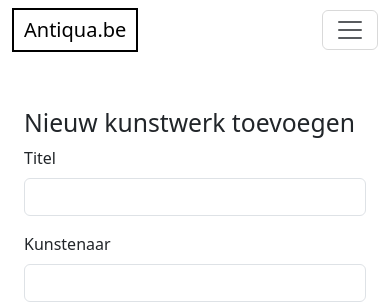
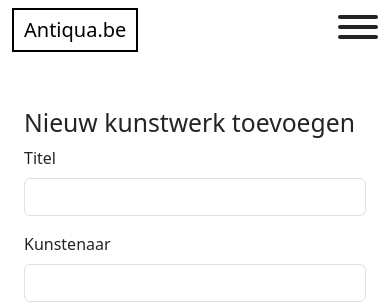
Before and after one commit to thomasvangompel/antiqua, a Flask app: page /art/add in a window 390 px wide. Shown: the top 306 px of the page. Run offline with Flask 3, Linux system fonts and the light colour scheme; the visitor is signed in with stand-in values (Sample User, id 1); data that the repository does not hold is empty; parts of the project's set-up code (start-up, migrations or seed data) failed here and were passed over; some libraries are stand-ins or nearby versions.

Commit message:
hamburger verbeterd

```diff
--- /dev/null
+++ b/app/static/hamburgers.min.css
@@ -0,0 +1,72 @@
+/* Hamburgers.css v1.1.3 | https://jonsuh.com/hamburgers/ | MIT License */
+.hamburger {
+  padding: 0;
+  display: inline-block;
+  cursor: pointer;
+  transition-property: opacity, filter;
+  transition-duration: 0.15s;
+  transition-timing-function: linear;
+  font: inherit;
+  color: inherit;
+  text-transform: none;
+  background-color: transparent;
+  border: none;
+  margin: 0;
+  overflow: visible;
+}
+.hamburger-box {
+  width: 40px;
+  height: 24px;
+  display: inline-block;
+  position: relative;
+}
+.hamburger-inner {
+  display: block;
+  top: 50%;
+  margin-top: -2px;
+}
+.hamburger-inner, .hamburger-inner::before, .hamburger-inner::after {
+  width: 40px;
+  height: 4px;
+  background-color: #222;
+  border-radius: 4px;
+  position: absolute;
+  transition-property: transform;
+  transition-duration: 0.15s;
+  transition-timing-function: ease;
+}
+.hamburger-inner::before, .hamburger-inner::after {
+  content: "";
+  display: block;
+}
+.hamburger-inner::before {
+  top: -10px;
+}
+.hamburger-inner::after {
+  bottom: -10px;
+}
+/* Slider variant */
+
+.hamburger--slider .hamburger-inner {
+  top: 0;
+  transition: background-color 0.15s ease;
+}
+.hamburger--slider .hamburger-inner::before {
+  top: 10px;
+  transition: transform 0.15s ease;
+}
+.hamburger--slider .hamburger-inner::after {
+  top: 20px;
+  transition: transform 0.15s ease;
+}
+.hamburger--slider.is-active .hamburger-inner {
+  background-color: transparent;
+}
+.hamburger--slider.is-active .hamburger-inner::before {
+  top: 10px;
+  transform: rotate(45deg) scaleX(1.1);
+}
+.hamburger--slider.is-active .hamburger-inner::after {
+  top: 10px;
+  transform: rotate(-45deg) scaleX(1.1);
+}
--- a/app/templates/base.html
+++ b/app/templates/base.html
@@ -6,6 +6,7 @@
   <title>OudeBoekenMarkt - {% block title %}{% endblock %}</title>
   <link rel="stylesheet" href="https://cdnjs.cloudflare.com/ajax/libs/font-awesome/6.4.0/css/all.min.css" />
   <link rel="stylesheet" href="{{ url_for('static', filename='style.css') }}">
+  <link rel="stylesheet" href="{{ url_for('static', filename='hamburgers.min.css') }}">
   <!-- Leaflet CSS -->
   <link rel="stylesheet" href="https://unpkg.com/leaflet@1.9.4/dist/leaflet.css"
         integrity="sha256-p4NxAoJBhIIN+hmNHrzRCf9tD/miZyoHS5obTRR9BMY="
@@ -74,10 +75,27 @@
 <nav class="navbar navbar-expand-lg navbar-light bg-white">
   <div class="container">
     <a class="navbar-brand brand-bordered" href="{{ url_for('main.home') }}">Antiqua.be</a>
-    <button class="navbar-toggler" type="button" data-bs-toggle="collapse" data-bs-target="#navbarNav"
+    <button class="navbar-toggler hamburger hamburger--slider border-0 shadow-none p-0" type="button" data-bs-toggle="collapse" data-bs-target="#navbarNav"
       aria-controls="navbarNav" aria-expanded="false" aria-label="Toggle navigation">
-      <span class="navbar-toggler-icon"></span>
+      <span class="hamburger-box">
+        <span class="hamburger-inner"></span>
+      </span>
     </button>
+<script>
+  // Hamburger animatie toggle
+  document.addEventListener('DOMContentLoaded', function() {
+    var toggler = document.querySelector('.navbar-toggler.hamburger');
+    var nav = document.getElementById('navbarNav');
+    if (toggler && nav) {
+      nav.addEventListener('show.bs.collapse', function() {
+        toggler.classList.add('is-active');
+      });
+      nav.addEventListener('hide.bs.collapse', function() {
+        toggler.classList.remove('is-active');
+      });
+    }
+  });
+</script>
 
     <div class="collapse navbar-collapse" id="navbarNav">
       <ul class="navbar-nav ms-auto align-items-lg-center text-black">
```
Also changed, not shown: app/static/uploads/trump.jpg (added).
